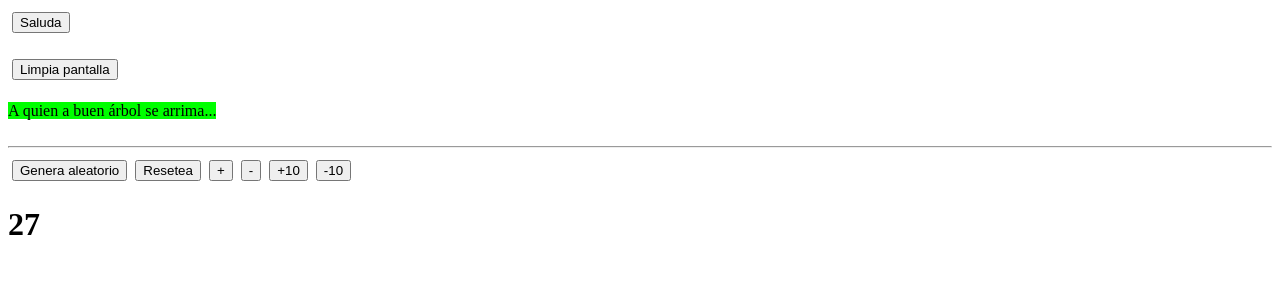
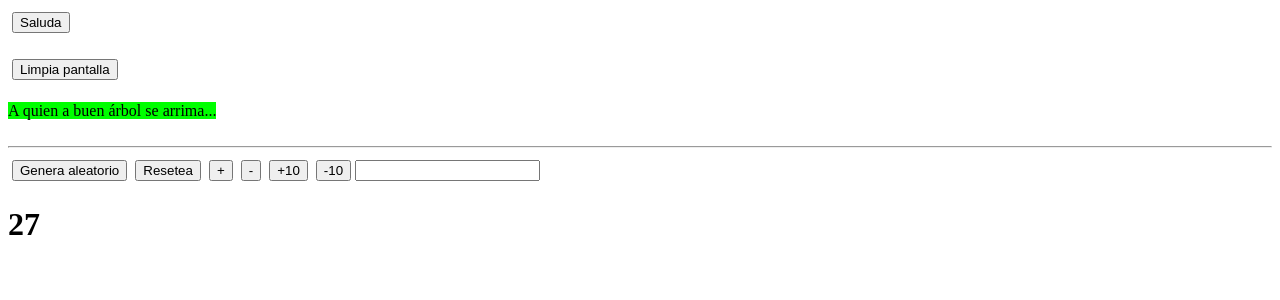
Before and after one commit to LuisJoseSanchez/mis-primeros-pasitos-con-angular, an Angular app in the folder eventos-y-double-binding/: page / in a window 1280 px wide. Shown: the top 300 px of the page. Built offline with nearby package versions, Linux system fonts and the light colour scheme.

Commit message:
Actualizando ejemplos del capítulo 5

```diff
--- a/eventos-y-double-binding/angular.json
+++ b/eventos-y-double-binding/angular.json
@@ -1,5 +1,8 @@
 {
   "$schema": "./node_modules/@angular/cli/lib/config/schema.json",
+  "cli": {
+    "analytics": false
+  },
   "version": 1,
   "newProjectRoot": "projects",
   "projects": {
--- a/eventos-y-double-binding/src/app/ejemplos-capitulo05/ejemplos-capitulo05.component.html
+++ b/eventos-y-double-binding/src/app/ejemplos-capitulo05/ejemplos-capitulo05.component.html
@@ -1,12 +1,11 @@
-<button (click)="saluda()">Saluda</button>
-<br><br>
+<button (click)="saluda()">Saluda</button> <br /><br />
 <button (click)="limpia()">Limpia pantalla</button>
-<br><br>
+<br /><br />
 <span (click)="completaRefran()">A quien a buen árbol se arrima...</span>
-<br><br>
+<br /><br />
 {{ texto }}
 
-<hr>
+<hr />
 
 <button (click)="generaAleatorio()">Genera aleatorio</button>
 <button (click)="incrementa(-numero)">Resetea</button>
@@ -14,4 +13,12 @@
 <button (click)="incrementa(-1)">-</button>
 <button (click)="incrementa(10)">+10</button>
 <button (click)="incrementa(-10)">-10</button>
+<input
+  type="text"
+  (keydown.q)="incrementa(1)"
+  (keydown.a)="incrementa(-1)"
+  (keydown.w)="incrementa(10)"
+  (keydown.s)="incrementa(-10)"
+  (keydown.enter)="incrementa(-numero)"
+/>
 <h1>{{ numero }}</h1>
--- a/eventos-y-double-binding/src/app/ejemplos-capitulo05/ejemplos-capitulo05.component.ts
+++ b/eventos-y-double-binding/src/app/ejemplos-capitulo05/ejemplos-capitulo05.component.ts
@@ -28,6 +28,8 @@ export class EjemplosCapitulo05Component implements OnInit {
     this.texto = '...buena sombra le cobija.';
   }
 
+  //---------------------------------------------
+
   generaAleatorio() {
     this.numero = Math.floor(Math.random() * 100);
   }
```
